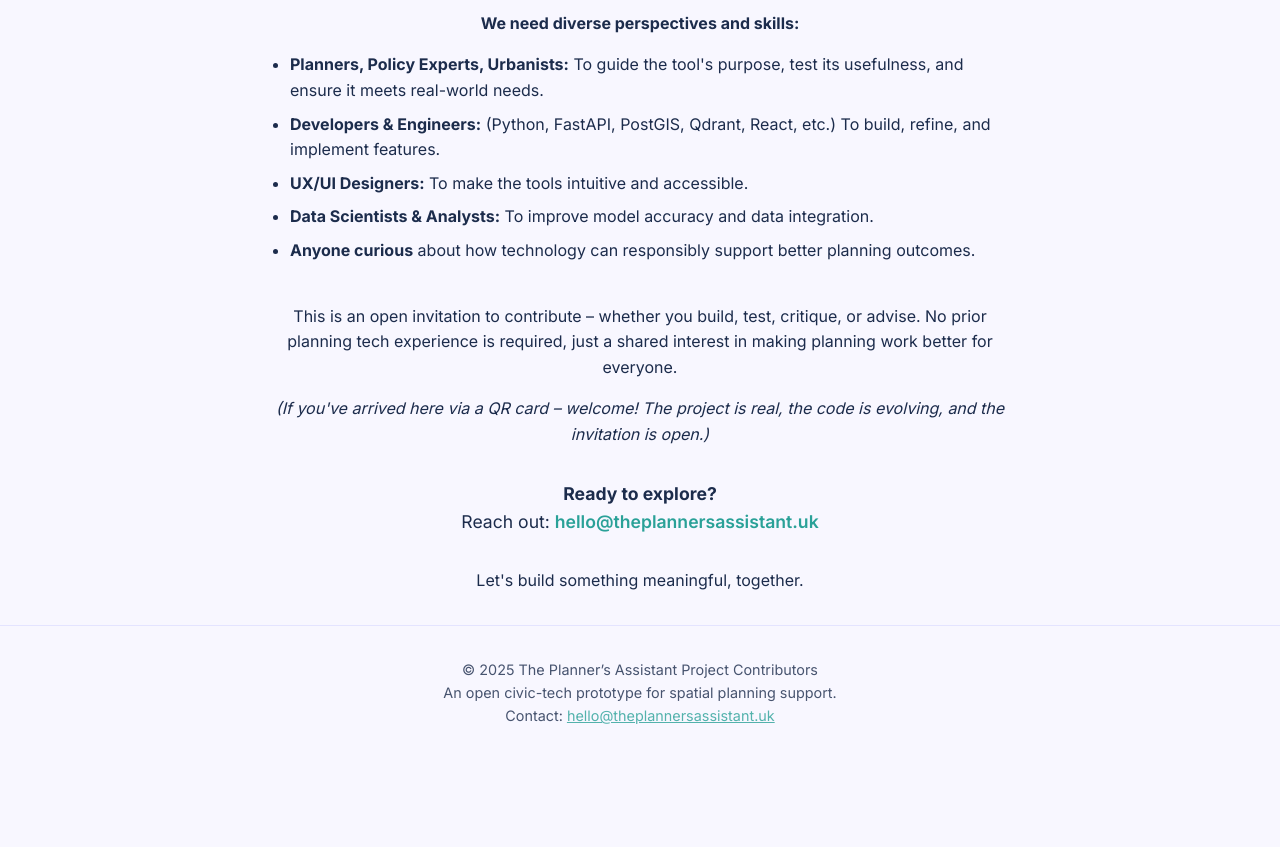
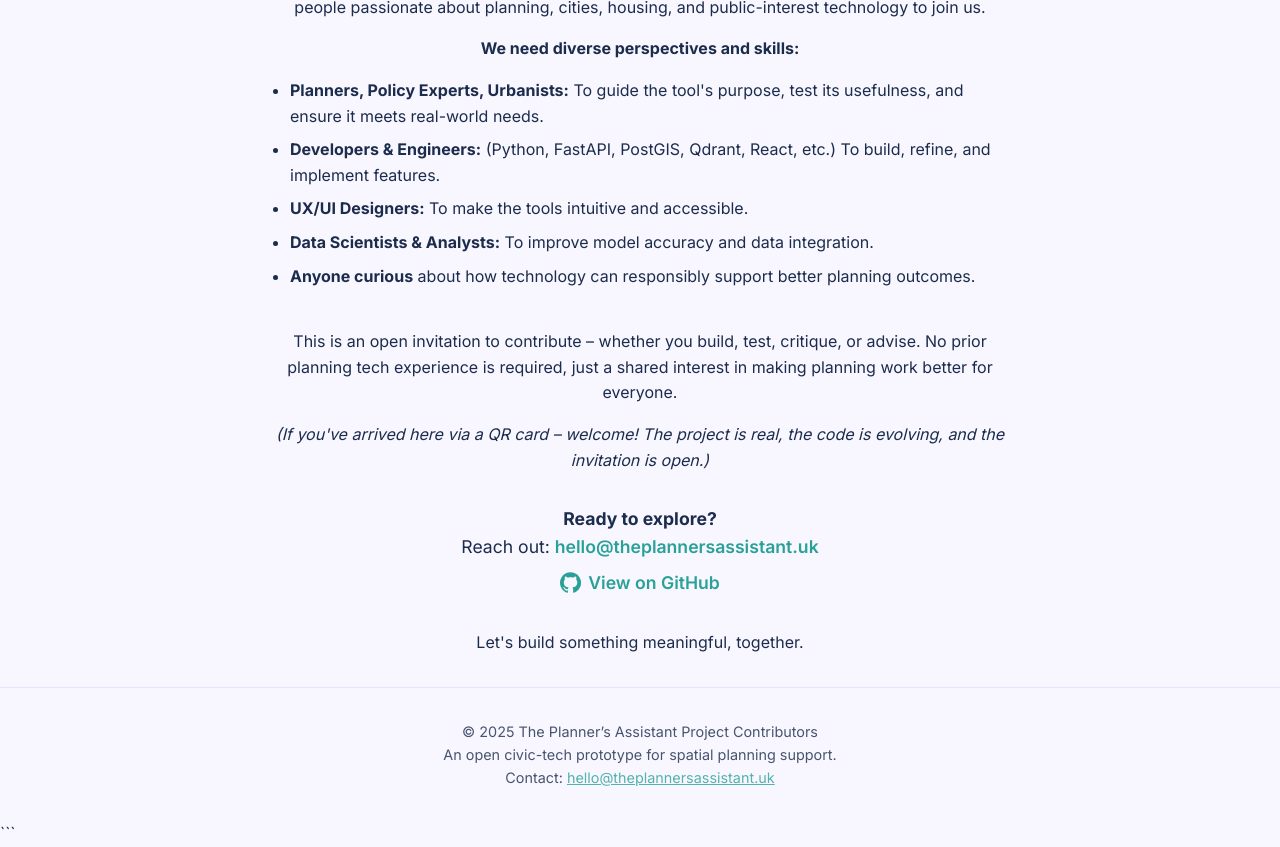
Before and after one commit to the-planners-assistant/placeholder.github.io, a plain HTML site: page index.html in a window 1280 px wide. Shown: the part 2580-3427 px from the top of the page. Before the commit the page ends 3340 px from the top, so only its background shows below. Drawn offline with Linux system fonts and the light colour scheme.

Commit message:
Add GitHub Link

````diff
--- a/index.html
+++ b/index.html
@@ -1,3 +1,4 @@
+```html
 <!DOCTYPE html>
 <html lang="en">
 <head>
@@ -200,6 +201,23 @@
              text-decoration: underline;
           }
 
+        /* --- Added GitHub Link Style --- */
+         .github-link {
+             /* Inherits base style from .contact-info a */
+             display: inline-flex; /* Aligns icon and text */
+             align-items: center;  /* Vertically center icon and text */
+             gap: 0.4em;           /* Space between icon and text */
+             margin-top: 0.5rem;  /* Add some space above */
+         }
+         .github-link svg {
+             width: 1.2em; /* Slightly larger icon */
+             height: 1.2em;
+             fill: currentColor; /* Uses the link's color (var(--text-accent)) */
+             vertical-align: middle;
+             margin-bottom: 0.1em; /* Fine-tune vertical alignment */
+         }
+        /* --- End Added GitHub Link Style --- */
+
         /* Footer */
         footer {
             text-align: center;
@@ -383,6 +401,13 @@
             <p class="contact-info">
                 <strong>Ready to explore?</strong><br>
                 Reach out: <a href="mailto:hello@theplannersassistant.uk">hello@theplannersassistant.uk</a><br>
+                <a href="https://github.com/the-planners-assistant" target="_blank" rel="noopener noreferrer" class="github-link">
+                    <svg role="img" viewBox="0 0 24 24" xmlns="http://www.w3.org/2000/svg">
+                        <title>GitHub</title>
+                        <path d="M12 .297c-6.63 0-12 5.373-12 12 0 5.303 3.438 9.8 8.205 11.385.6.113.82-.258.82-.577 0-.285-.01-1.04-.015-2.04-3.338.724-4.042-1.61-4.042-1.61C4.422 18.07 3.633 17.7 3.633 17.7c-1.087-.744.084-.729.084-.729 1.205.084 1.838 1.236 1.838 1.236 1.07 1.835 2.809 1.305 3.495.998.108-.776.417-1.305.76-1.605-2.665-.3-5.466-1.332-5.466-5.93 0-1.31.465-2.38 1.235-3.22-.135-.303-.54-1.523.105-3.176 0 0 1.005-.322 3.3 1.23.96-.267 1.98-.399 3-.405 1.02.006 2.04.138 3 .405 2.28-1.552 3.285-1.23 3.285-1.23.645 1.653.24 2.873.12 3.176.765.84 1.23 1.91 1.23 3.22 0 4.61-2.805 5.625-5.475 5.92.42.36.81 1.096.81 2.22 0 1.606-.015 2.896-.015 3.286 0 .315.21.69.825.57C20.565 22.092 24 17.592 24 12.297c0-6.627-5.373-12-12-12"/>
+                    </svg>
+                    View on GitHub
+                </a>
                 </p>
                <p style="margin-top: 2rem;">Let's build something meaningful, together.</p>
         </section>
@@ -398,3 +423,4 @@
 
 </body>
 </html>
+```
````
Lines whose indentation alone changed are shown as unchanged.
